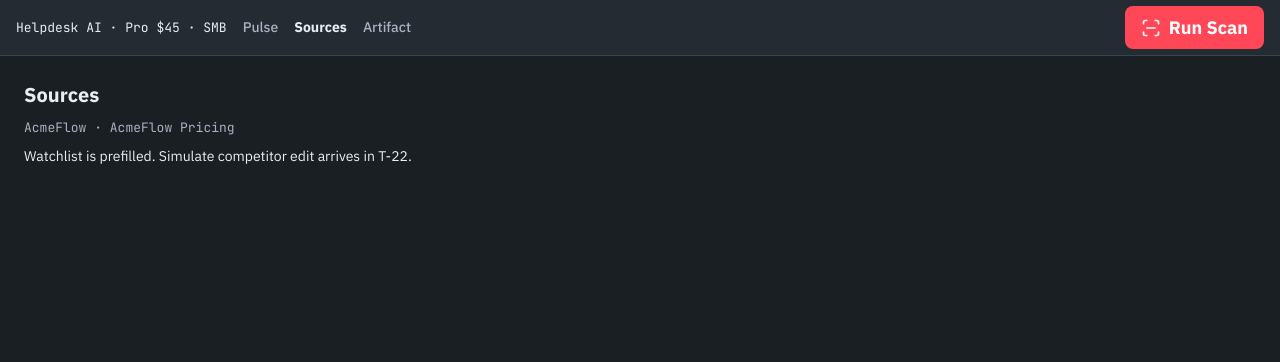
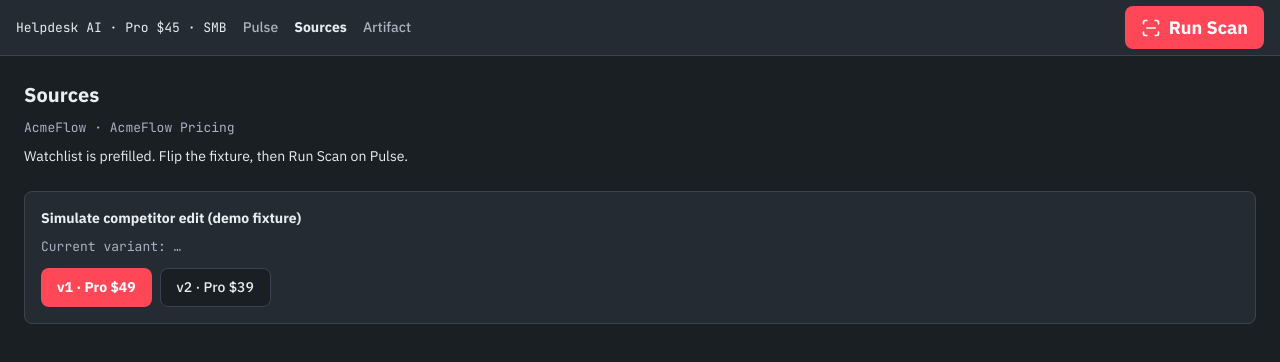
Before and after one commit to votapil/GrokMarketPulse, a React (Vite) app: page /sources in a window 1280 px wide. Shown: the top 362 px of the page. Built offline with nearby package versions, Linux system fonts and the light colour scheme; no server answers.

Commit message:
T-22a: DemoToggle flips the AcmeFlow fixture on /sources
Host can switch v1/v2 before Run Scan; Setup intake stays for T-22b.

Co-authored-by: Cursor <cursoragent@cursor.com>

```diff
--- /dev/null
+++ b/src/components/DemoToggle.tsx
@@ -0,0 +1,68 @@
+import { useState } from "react";
+import { useAction, useQuery } from "convex/react";
+import { api } from "../../convex/_generated/api";
+
+const VARIANTS = [
+  { id: "v1" as const, label: "v1 · Pro $49" },
+  { id: "v2" as const, label: "v2 · Pro $39" },
+];
+
+/**
+ * Demo host control for frame 0:10: flips the AcmeFlow fixture between
+ * the $49 baseline and the $39 cut. Label is intentionally honest.
+ */
+export function DemoToggle() {
+  const state = useQuery(api.mock.state);
+  const flip = useAction(api.mock.flip);
+  const [pending, setPending] = useState(false);
+  const variant = state?.variant ?? "v1";
+
+  async function setVariant(next: "v1" | "v2") {
+    if (next === variant || pending) return;
+    setPending(true);
+    try {
+      await flip({ variant: next });
+    } finally {
+      setPending(false);
+    }
+  }
+
+  return (
+    <section
+      aria-label="Simulate competitor edit"
+      className="mt-[var(--space-6)] rounded-[var(--radius-md)] border border-[var(--color-border)] bg-[var(--color-surface)] p-[var(--space-4)]"
+    >
+      <p className="text-[14px] font-[number:var(--weight-bold)] text-[var(--color-text)]">
+        Simulate competitor edit (demo fixture)
+      </p>
+      <p className="mt-[var(--space-2)] font-[family-name:var(--font-mono)] text-[13px] text-[var(--color-text-muted)]">
+        Current variant: {state === undefined ? "…" : variant}
+      </p>
+      <div
+        role="group"
+        aria-label="Fixture variant"
+        className="mt-[var(--space-3)] flex flex-wrap gap-[var(--space-2)]"
+      >
+        {VARIANTS.map((item) => {
+          const pressed = variant === item.id;
+          return (
+            <button
+              key={item.id}
+              type="button"
+              aria-pressed={pressed}
+              disabled={pending || state === undefined}
+              onClick={() => void setVariant(item.id)}
+              className={
+                pressed
+                  ? "rounded-[var(--radius-md)] bg-[var(--color-accent)] px-[var(--space-4)] py-[var(--space-2)] text-[14px] font-[number:var(--weight-bold)] text-white disabled:cursor-not-allowed"
+                  : "rounded-[var(--radius-md)] border border-[var(--color-border)] bg-[var(--color-bg)] px-[var(--space-4)] py-[var(--space-2)] text-[14px] font-[number:var(--weight-medium)] text-[var(--color-text)] disabled:cursor-not-allowed"
+              }
+            >
+              {item.label}
+            </button>
+          );
+        })}
+      </div>
+    </section>
+  );
+}
--- a/src/components/shell/SourcesPage.tsx
+++ b/src/components/shell/SourcesPage.tsx
@@ -1,5 +1,6 @@
 import { useSearchParams } from "react-router-dom";
 import { fixtureCompetitor, fixtureSource } from "@/lib/fixtures";
+import { DemoToggle } from "@/components/DemoToggle";
 import { EmptyState } from "@/components/state/EmptyState";
 import { ErrorState } from "@/components/state/ErrorState";
 import { Skeleton } from "@/components/state/Skeleton";
@@ -14,6 +15,7 @@ export function SourcesPage() {
         <div className="h-12 rounded-[var(--radius-md)] border border-dashed border-[var(--color-border)]" />
         <div className="h-12 rounded-[var(--radius-md)] border border-dashed border-[var(--color-border)]" />
         <Skeleton label="Loading watchlist" />
+        <DemoToggle />
       </div>
     );
   }
@@ -26,6 +28,7 @@ export function SourcesPage() {
           body="Firecrawl could not fetch the pricing page. Check metadata.statusCode and retry."
           actionLabel="Retry"
         />
+        <DemoToggle />
       </div>
     );
   }
@@ -37,6 +40,7 @@ export function SourcesPage() {
           title="Add a page to watch"
           body="The demo workspace ships with AcmeFlow pricing. Add a URL if the list is empty."
         />
+        <DemoToggle />
       </div>
     );
   }
@@ -48,8 +52,9 @@ export function SourcesPage() {
         {fixtureCompetitor.name} · {fixtureSource.label}
       </p>
       <p className="mt-[var(--space-2)] text-[14px] text-[var(--color-text)]">
-        Watchlist is prefilled. Simulate competitor edit arrives in T-22.
+        Watchlist is prefilled. Flip the fixture, then Run Scan on Pulse.
       </p>
+      <DemoToggle />
     </div>
   );
 }
```
Also changed, not shown: 1 other file (tests, documents, lock files or other folders).
